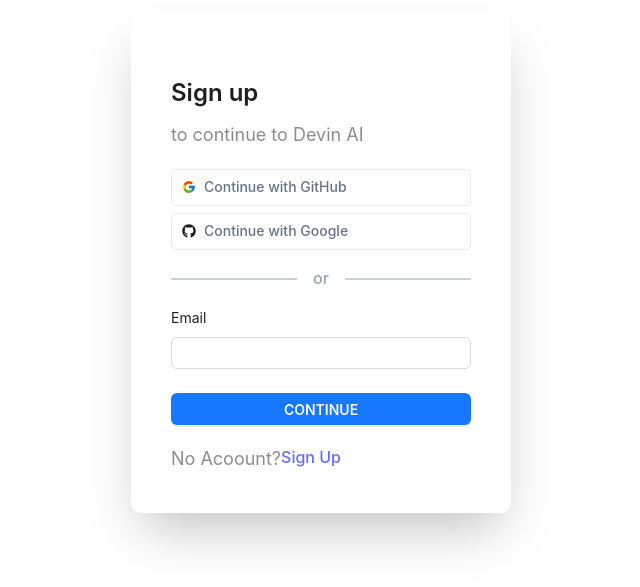
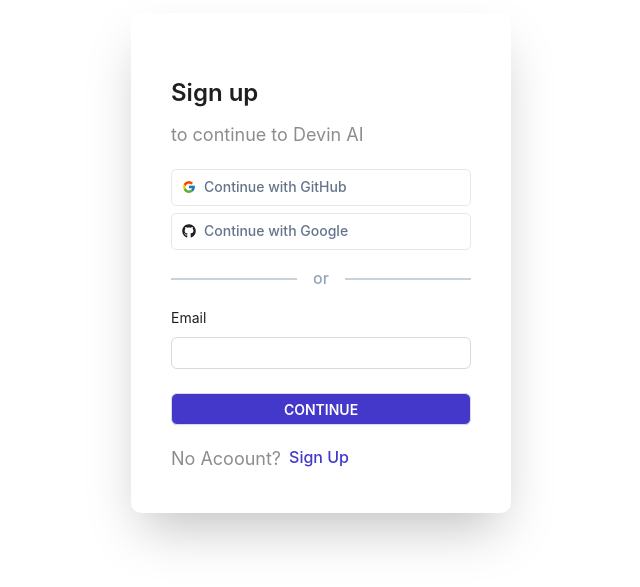
Before and after one commit to morsalinamunmun/FormWith-antDesign, a React (Vite) app: page / in a window 1280 px wide. Shown: the part 137-724 px from the top of the page, without its empty margins (319-959 px from the left). Built offline with nearby package versions, Linux system fonts and the light colour scheme.

Commit message:
signup button color change

```diff
--- a/src/components/Login/Login.jsx
+++ b/src/components/Login/Login.jsx
@@ -50,13 +50,13 @@
         >
           <Input />
         </Form.Item>
-        <Button type="primary" htmlType="submit" block style={{ fontWeight: '600'}}>
+        <Button  htmlType="submit" block style={{ fontWeight: '600', backgroundColor: 'rgb(67 56 202)', color: 'white'}}>
           CONTINUE
         </Button>
       </Form>
-      <Flex style={{marginTop: '20px'}}>
+      <Flex gap='small' style={{marginTop: '20px'}}>
         <Typography.Text type='secondary' style={{fontSize: '18px'}}>No Acoount?</Typography.Text>
-      <Link to="/signup">
+      <Link to="/signup" style={{color: 'rgb(67 56 202)'}}>
         Sign Up
       </Link>
       </Flex>
```
